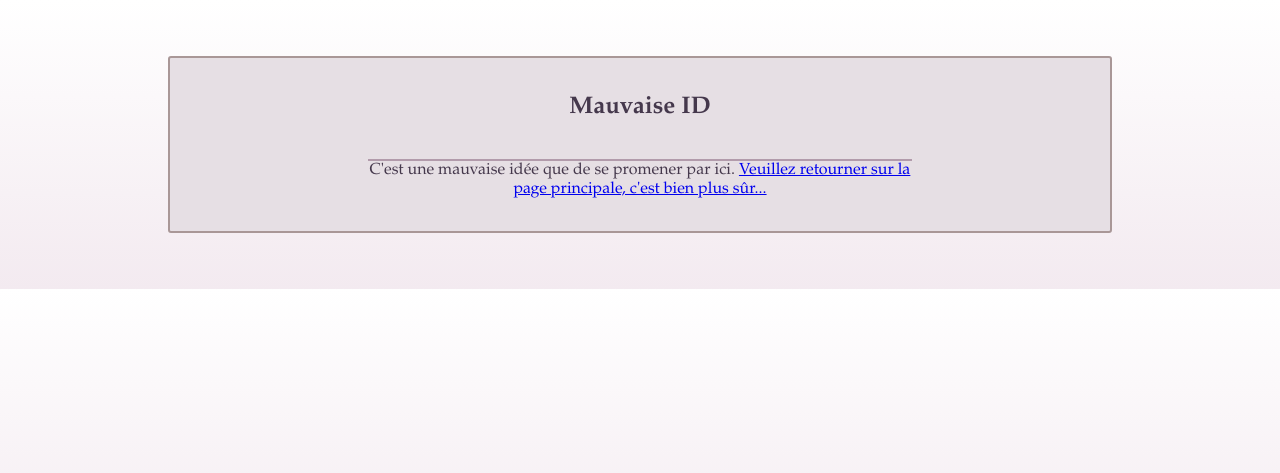
After one commit to VictorGugg/portfolio-mvc, a PHP site: template src/View/_Image/error.html.twig in a window 1280 px wide. The commit adds this page. Shown: the top 473 px of the page. Run offline with PHP 8.4, Linux system fonts and the light colour scheme; the template is opened without the code that fills it, so the values that code supplies are empty; some libraries are stand-ins or nearby versions.

Commit message:
Added some validation/verification on the delete function in ImageController. Deleted a duplicate in the main page. Prepared an error page to redirect the user there if twisting with the id input.

```diff
--- a/src/Model/AbstractManager.php
+++ b/src/Model/AbstractManager.php
@@ -47,7 +47,7 @@ abstract class AbstractManager
     }
 
     /**
-     * Delete row form an ID
+     * Delete row from an ID
      */
     public function delete(int $id): void
     {
--- /dev/null
+++ b/src/View/_Image/error.html.twig
@@ -0,0 +1,10 @@
+{% extends 'layout.html.twig' %}
+
+{% block content %}
+	<section class='post'>
+		<h1>Mauvaise ID</h1>
+
+		<p>C'est une mauvaise idée que de se promener par ici.
+			<a href='/'>Veuillez retourner sur la page principale, c'est bien plus sûr...</a>
+		</p>
+	{% endblock %}
```
Also changed, not shown: src/Controller/ImageController.php (+8 -2 lines), src/View/Home/index.html.twig (+2 -10 lines).
